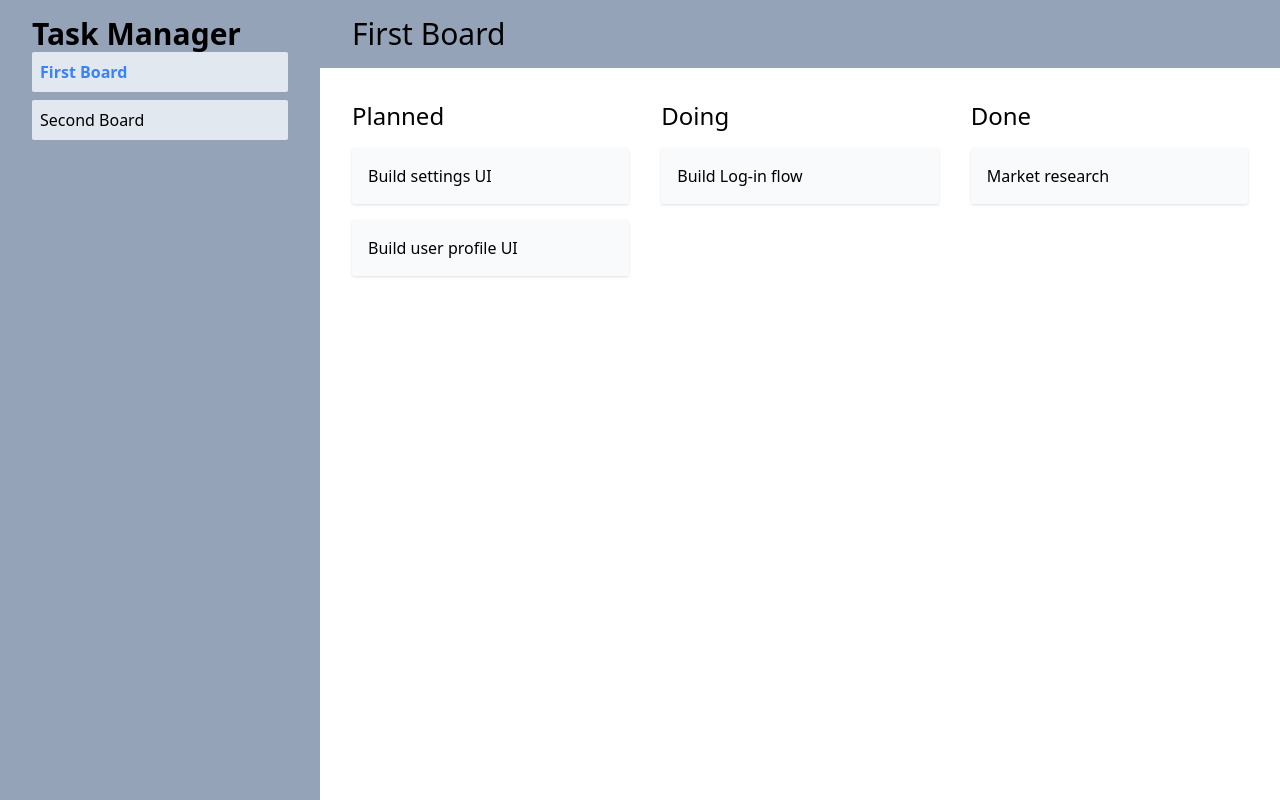
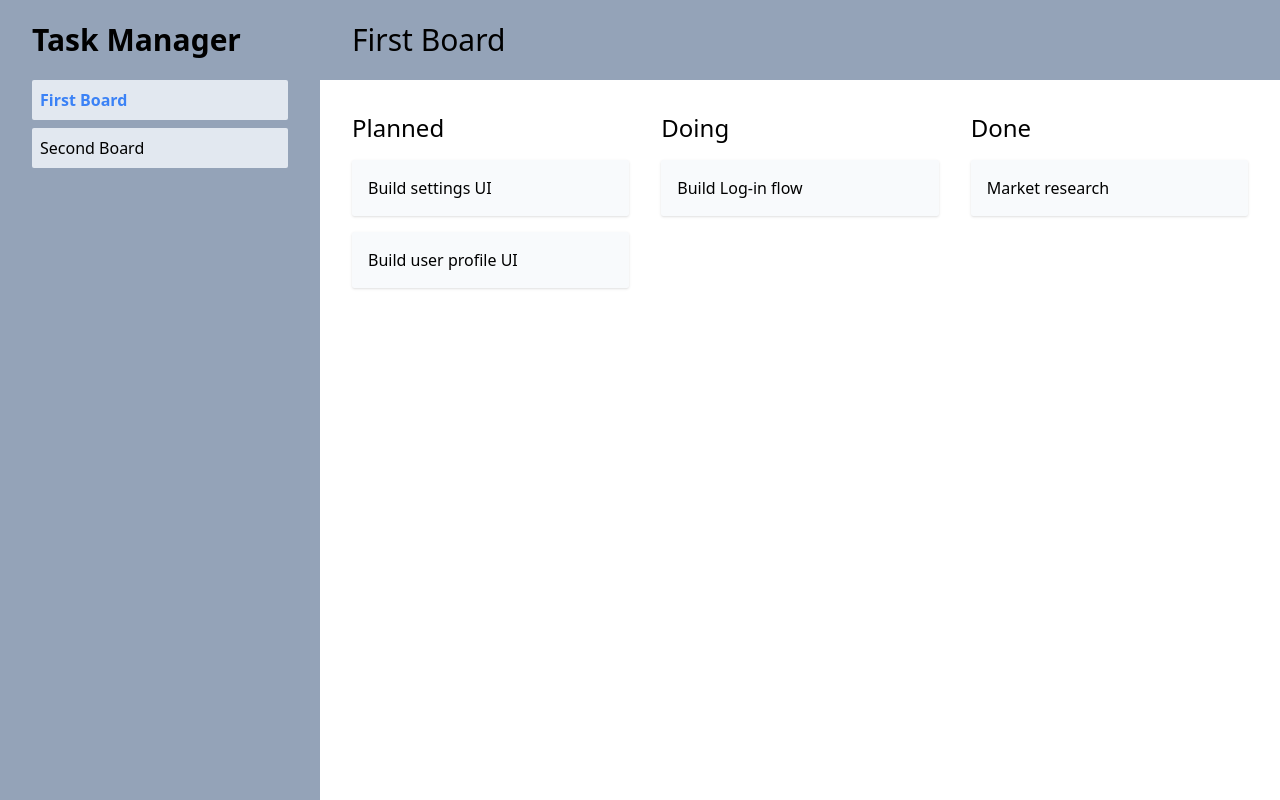
Before and after one commit to simoneclr/task-management-board, a React (Create React App) app: page / in a window 1280 px wide. Built offline with nearby package versions, Linux system fonts and the light colour scheme.

Commit message:
Improve top and side menus look

```diff
--- a/src/components/navbar/Navbar.tsx
+++ b/src/components/navbar/Navbar.tsx
@@ -14,7 +14,7 @@ function Navbar({boardId}: NavbarProps) {
 	const selectedBoard = useSelector((state: RootState) => selectBoardById(state, boardId))
 
 	return (
-		<nav className="flex items-center px-8 py-4 gap-8 bg-slate-400">
+		<nav className="flex items-center h-20 px-8 gap-8 bg-slate-400">
 			<h1 className="text-3xl">
 				{selectedBoard?.name}
 			</h1>
--- a/src/components/sidebar/Sidebar.tsx
+++ b/src/components/sidebar/Sidebar.tsx
@@ -9,11 +9,13 @@ interface SidebarProps {
 // Displays the side menu
 function Sidebar({selectedBoardId, selectBoard}: SidebarProps) {
 	return (
-		<div className="flex flex-col px-8 py-4 h-full w-80 bg-slate-400">
-			<span className="text-3xl font-bold">
-				{/* Logo goes here */}
-				Task Manager
-			</span>
+		<div className="flex flex-col px-8 h-full w-80 bg-slate-400">
+			<div className="h-20 flex items-center">
+				<span className="text-3xl font-bold">
+					{/* Logo goes here */}
+					Task Manager
+				</span>
+			</div>
 
 			<BoardsList selectedBoardId={selectedBoardId} selectBoard={selectBoard}/>
 		</div>
```
